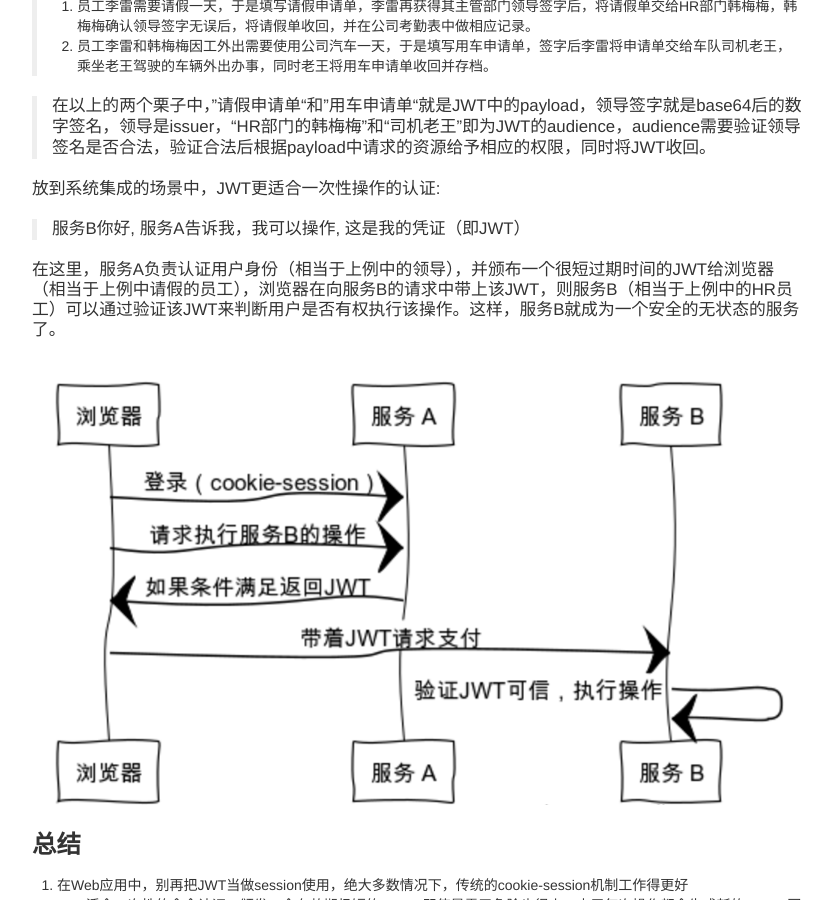
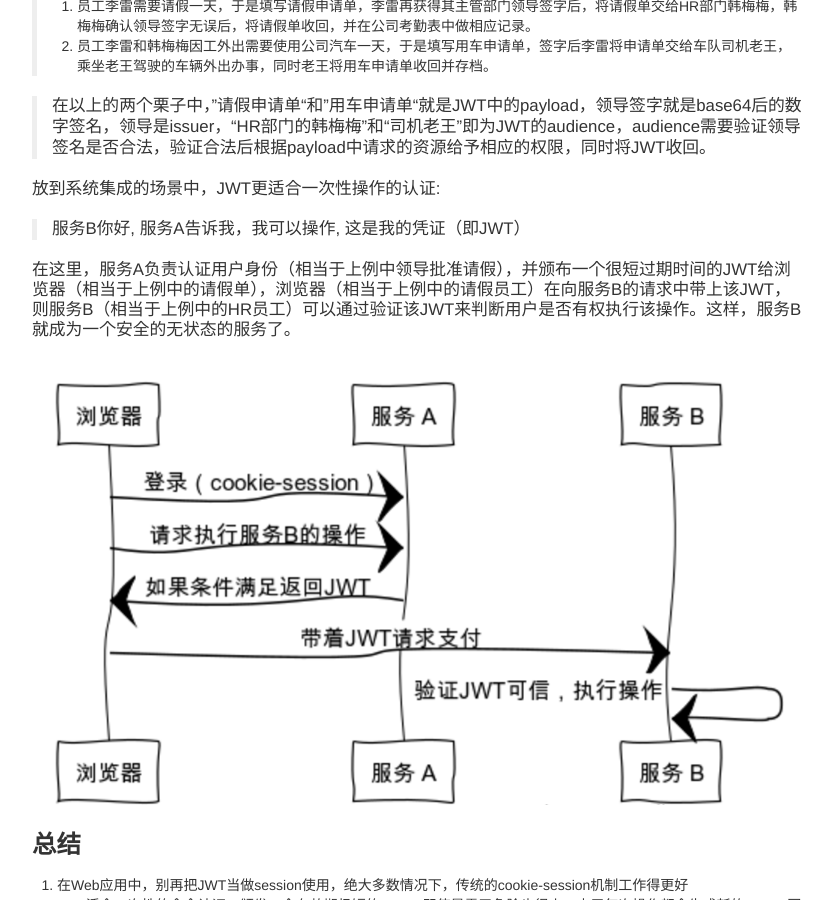
Before and after one commit to Hippoom/hippoom.github.com, a Jekyll site: the page built from _posts/2017-06-10-stoping-using-jwt-for-sessions.md, in a window 1280 px wide and 900 px high, scrolled down 3647 px. Shown: the whole window, without its empty margins (23-855 px from the left). Built offline with Jekyll 4.4.1, drawn with Linux system fonts in a browser that asks for light colours; comment, search, counter and statistics services are not loaded.

Commit message:
minor refactoring

```diff
--- a/_posts/2017-06-10-stoping-using-jwt-for-sessions.md
+++ b/_posts/2017-06-10-stoping-using-jwt-for-sessions.md
@@ -153,7 +153,7 @@ c) 考虑到cookie的空间限制（大约4k左右），在JWT中尽可能只放
 
 > 服务B你好, 服务A告诉我，我可以操作<JWT内容>, 这是我的凭证（即JWT）
 
-在这里，服务A负责认证用户身份（相当于上例中的领导），并颁布一个很短过期时间的JWT给浏览器（相当于上例中请假的员工），浏览器在向服务B的请求中带上该JWT，则服务B（相当于上例中的HR员工）可以通过验证该JWT来判断用户是否有权执行该操作。这样，服务B就成为一个安全的无状态的服务了。
+在这里，服务A负责认证用户身份（相当于上例中领导批准请假），并颁布一个很短过期时间的JWT给浏览器（相当于上例中的请假单），浏览器（相当于上例中的请假员工）在向服务B的请求中带上该JWT，则服务B（相当于上例中的HR员工）可以通过验证该JWT来判断用户是否有权执行该操作。这样，服务B就成为一个安全的无状态的服务了。
 
 ![header](/images/stop-using-jwt-for-sessions/otg.png)
 
```
